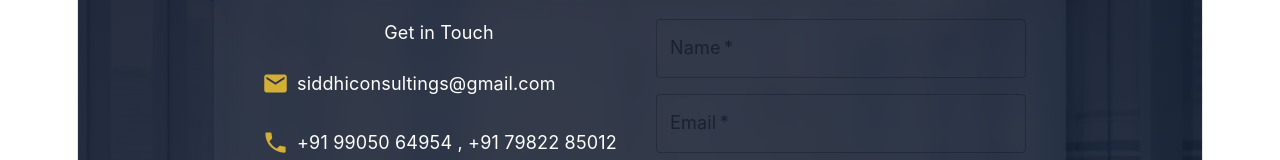
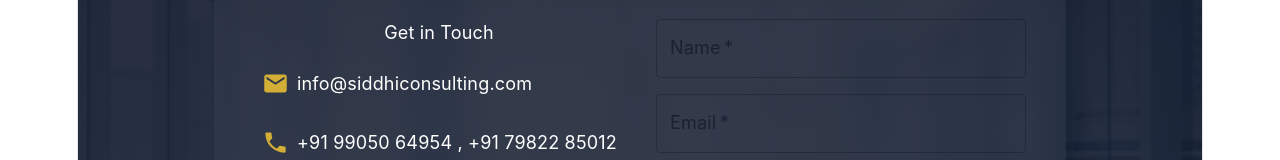
Before and after one commit to sakshidub/SiddhiConsulting, a React (Vite) app: page /contact in a window 1280 px wide. Shown: the part 260-420 px from the top of the page. Built offline with nearby package versions, Linux system fonts and the light colour scheme.

Commit message:
email changes

```diff
--- a/src/sections/Contact/index.tsx
+++ b/src/sections/Contact/index.tsx
@@ -120,7 +120,7 @@
                   <Email />
                 </IconButton>
                 <Typography sx={{ color: '#fff' }}>
-                  siddhiconsultings@gmail.com
+                  info@siddhiconsulting.com
                 </Typography>
               </Box>
 
```
